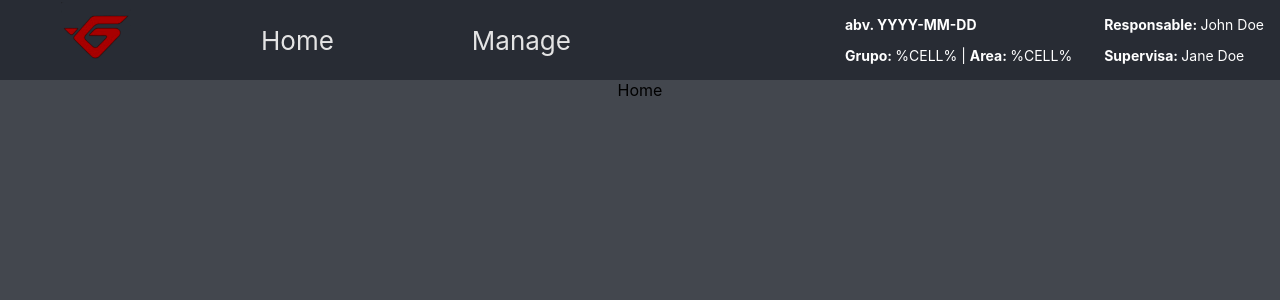
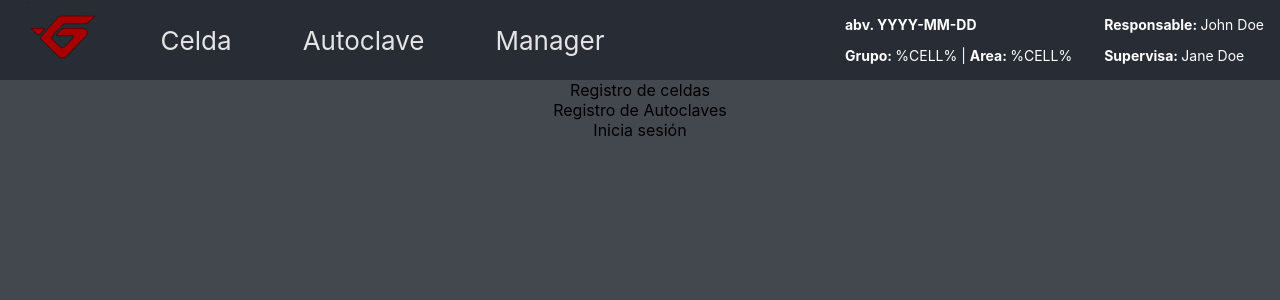
Before and after one commit to i-wolffe/ag-grid-react-test, a React (Create React App) app: page / in a window 1280 px wide. Shown: the top 300 px of the page. Built offline with nearby package versions, Linux system fonts and the light colour scheme.

Commit message:
Added views and navbar links

```diff
--- a/src/App.js
+++ b/src/App.js
@@ -10,6 +10,8 @@ import logo from './images/icon.png';
 
 import { Home } from './views/Home';
 import { Manager } from './views/Manager';
+import { CellBoard } from './views/CellBoard';
+import { AutoBoard } from './views/AutoBoard';
 
 function App() {
   let getDate = () => {
@@ -30,10 +32,13 @@ function App() {
               </Link>
             </div>
             <div className='App-link'>
-              <Link onClick={() => active(0)} to='/'>Home</Link>
+              <Link onClick={() => active(0)} to='/cell-board'>Celda</Link>
             </div>
             <div className='App-link'>
-              <Link onClick={() => active(1)} to='/manager'>Manage</Link>
+              <Link onClick={() => active(1)} to='/auto-board'>Autoclave</Link>
+            </div>
+            <div className='App-link'>
+              <Link onClick={() => active(2)} to='/manager'>Manager</Link>
             </div>
           </nav>
           <div className='App-info'>
@@ -54,6 +59,10 @@ function App() {
         <Routes>
           <Route path='/' element={ <Home/> }>
           </Route>
+          <Route path='/cell-board' element={ <CellBoard/> }>
+          </Route>
+          <Route path='/auto-board' element={ <AutoBoard/> }>
+          </Route>
           <Route path='/manager' element={ <Manager/> }>
           </Route>
         </Routes>
--- /dev/null
+++ b/src/views/AutoBoard.jsx
@@ -0,0 +1,7 @@
+import React from 'react'
+
+export const AutoBoard = () => {
+  return (
+    <div>AutoBoard</div>
+  )
+}
--- a/src/views/Home.jsx
+++ b/src/views/Home.jsx
@@ -1,7 +1,17 @@
-import React from 'react'
+import React from "react";
 
 export const Home = () => {
   return (
-    <div>Home</div>
-  )
-}
+    <div className="Content-container">
+      <div className="Action-card">
+        Registro de celdas
+      </div>
+      <div className="Action-card">
+        Registro de Autoclaves
+      </div>
+      <div className="Action-card">
+        Inicia sesión
+      </div>
+    </div>
+  );
+};
```
